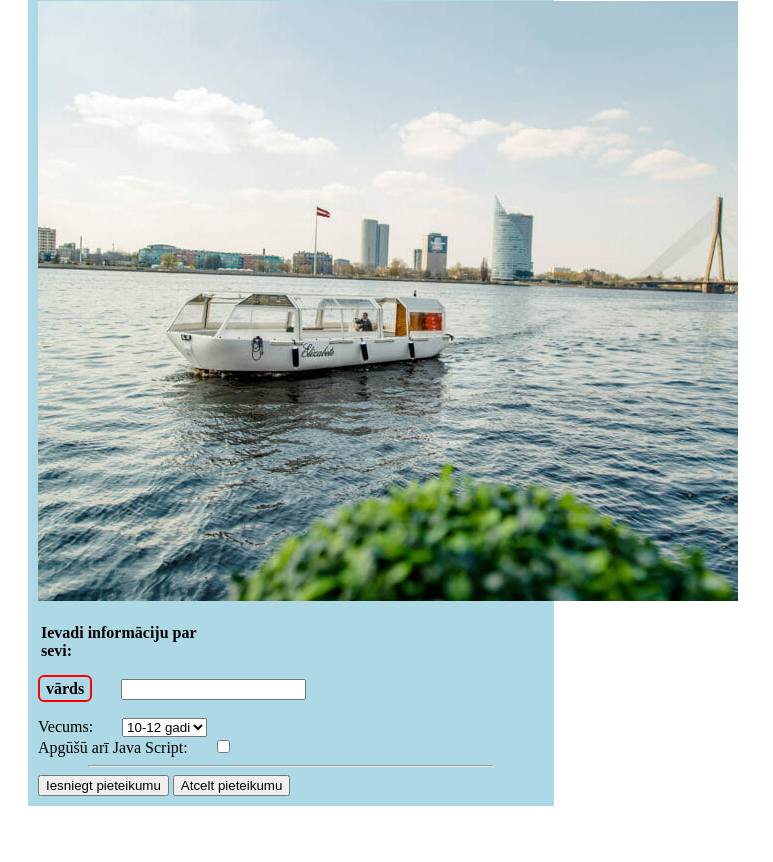
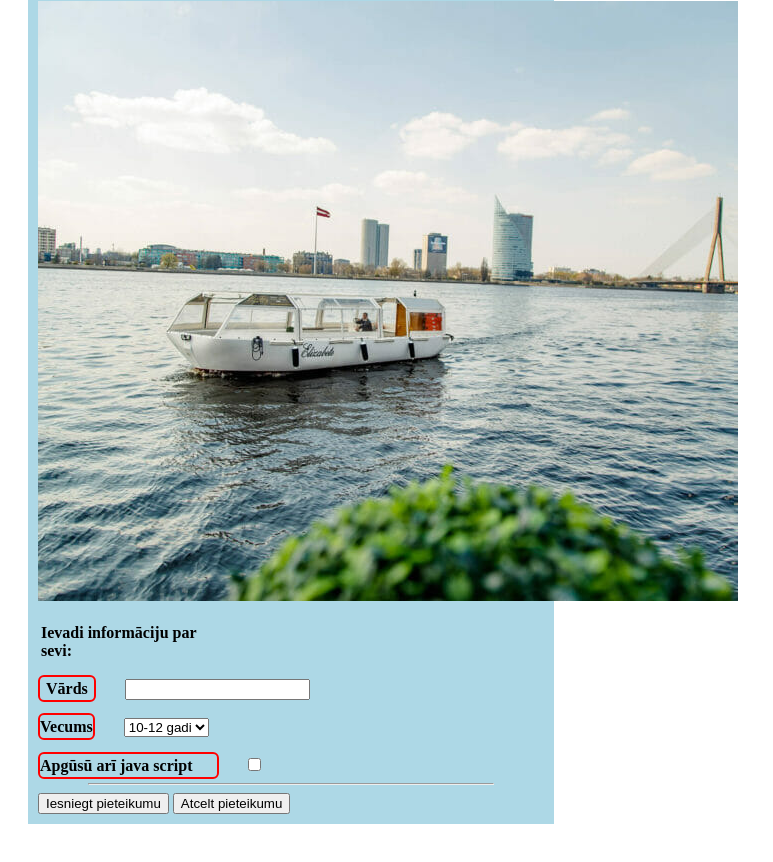
Before and after one commit to AkselsEgleAkselsEgleAkselsEgleAkselsEg/cat, a plain HTML site: page index.html in a window 1280 px wide. Shown: the part 176-1038 px from the top of the page, without its empty margins (0-773 px from the left). Drawn offline with Linux system fonts and the light colour scheme.

Commit message:
Update index.html

```diff
--- a/index.html
+++ b/index.html
@@ -11,18 +11,20 @@
      <p class="teksts"> Ievadi informāciju par sevi:</p>
     <form>
 
-      <span class="label vards">vārds</span>
+      <span class="label vards">Vārds</span>
       <input type="text" name="vards">
       </form>
     <br>
-    <label for="Vecums">Vecums:</label>
+    <span class="label vecums">Vecums</span>
     	<select name="Vecums" >
         	<option value="10-12">10-12 gadi</option>
         	<option value="13-16">13-16 gadi</option>
         	<option value="17-19">17-19 gadi</option>
     	</select>
+    <br>
+    <br>
      <form>
-      <label for="papildus"> Apgūšū arī Java Script:</label>
+       <span class="label papildus">Apgūsū arī java script</span>
       <input type="checkbox" name="papildus" >
     </form>
     <hr>
```
